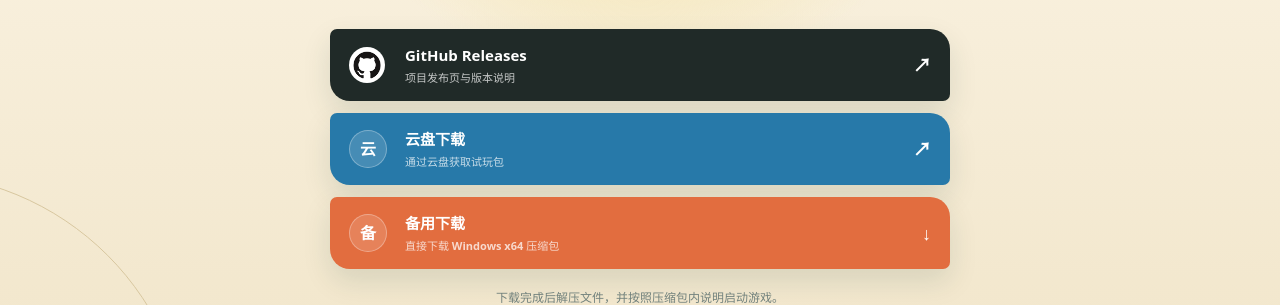
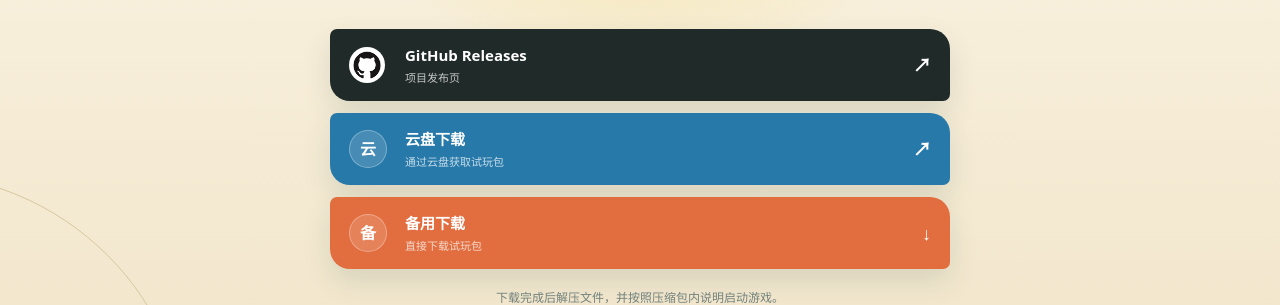
Before and after one commit to doge24190/chess-melee-site, a Next.js app: page /download in a window 1280 px wide. Shown: the part 533-838 px from the top of the page. Built offline with nearby package versions, Linux system fonts and the light colour scheme.

Commit message:
更新下载页描述

```diff
--- a/app/download/page.tsx
+++ b/app/download/page.tsx
@@ -16,13 +16,13 @@
           <div className="download-options" aria-label="下载地址">
             <a className="download-option github-source" href="https://github.com/TechJoiH/Chess-Melee-Demo/releases/tag/v0.1.0" target="_blank" rel="noreferrer">
               <img src="/github-mark.png" alt="" width={36} height={36} aria-hidden="true" />
-              <span><b>GitHub Releases</b><small>项目发布页与版本说明</small></span><strong aria-hidden="true">↗</strong>
+              <span><b>GitHub Releases</b><small>项目发布页</small></span><strong aria-hidden="true">↗</strong>
             </a>
             <a className="download-option cloud-source" href="https://doge24190.lanzout.com/ibs8I3zbodah" target="_blank" rel="noreferrer">
               <i aria-hidden="true">云</i><span><b>云盘下载</b><small>通过云盘获取试玩包</small></span><strong aria-hidden="true">↗</strong>
             </a>
             <a className="download-option backup-source" href="https://www.doge24190.top/_media/0/chess-melee-demo-v0.1.0-windows-x64.zip" target="_blank" rel="noreferrer">
-              <i aria-hidden="true">备</i><span><b>备用下载</b><small>直接下载 Windows x64 压缩包</small></span><strong aria-hidden="true">↓</strong>
+              <i aria-hidden="true">备</i><span><b>备用下载</b><small>直接下载试玩包</small></span><strong aria-hidden="true">↓</strong>
             </a>
           </div>
           <p className="download-note">下载完成后解压文件，并按照压缩包内说明启动游戏。</p>
```
